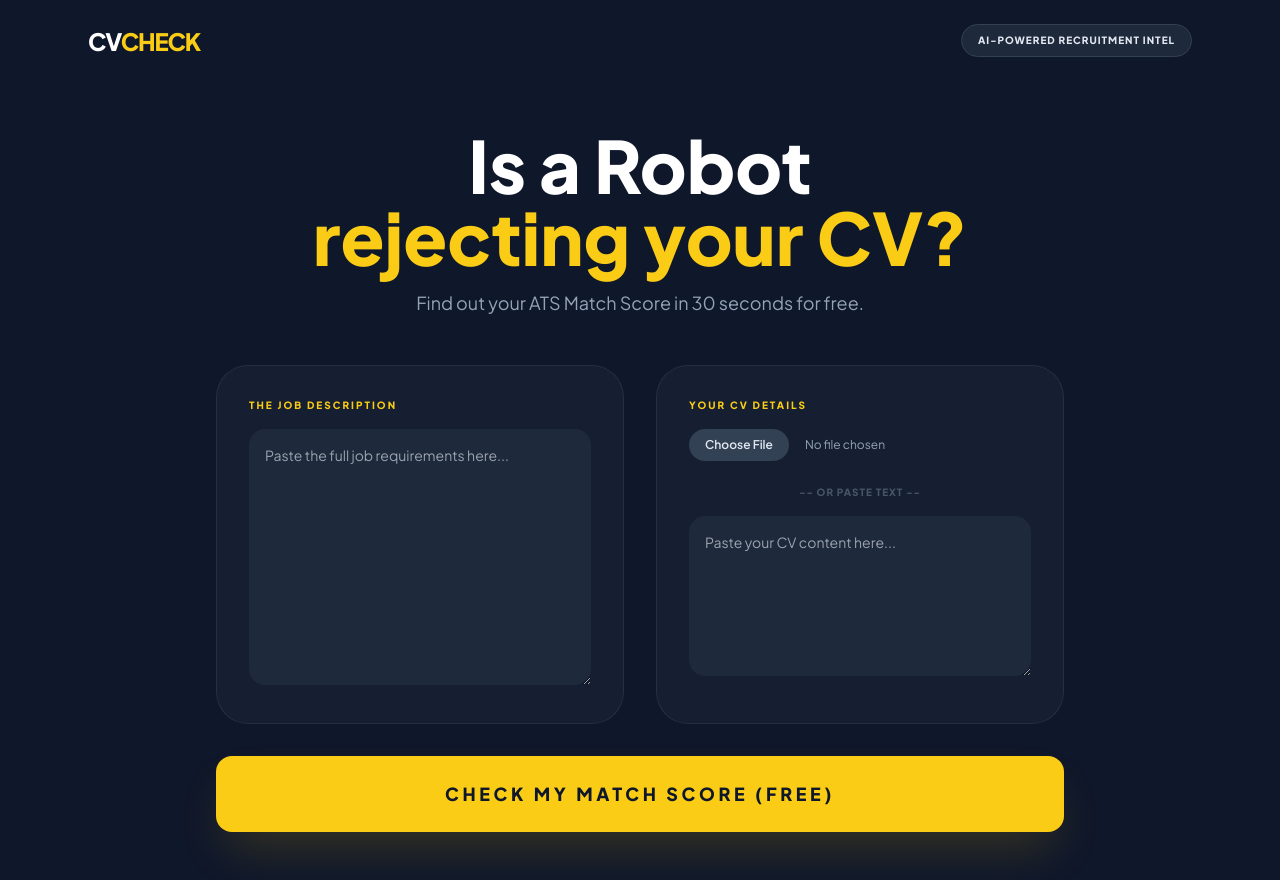
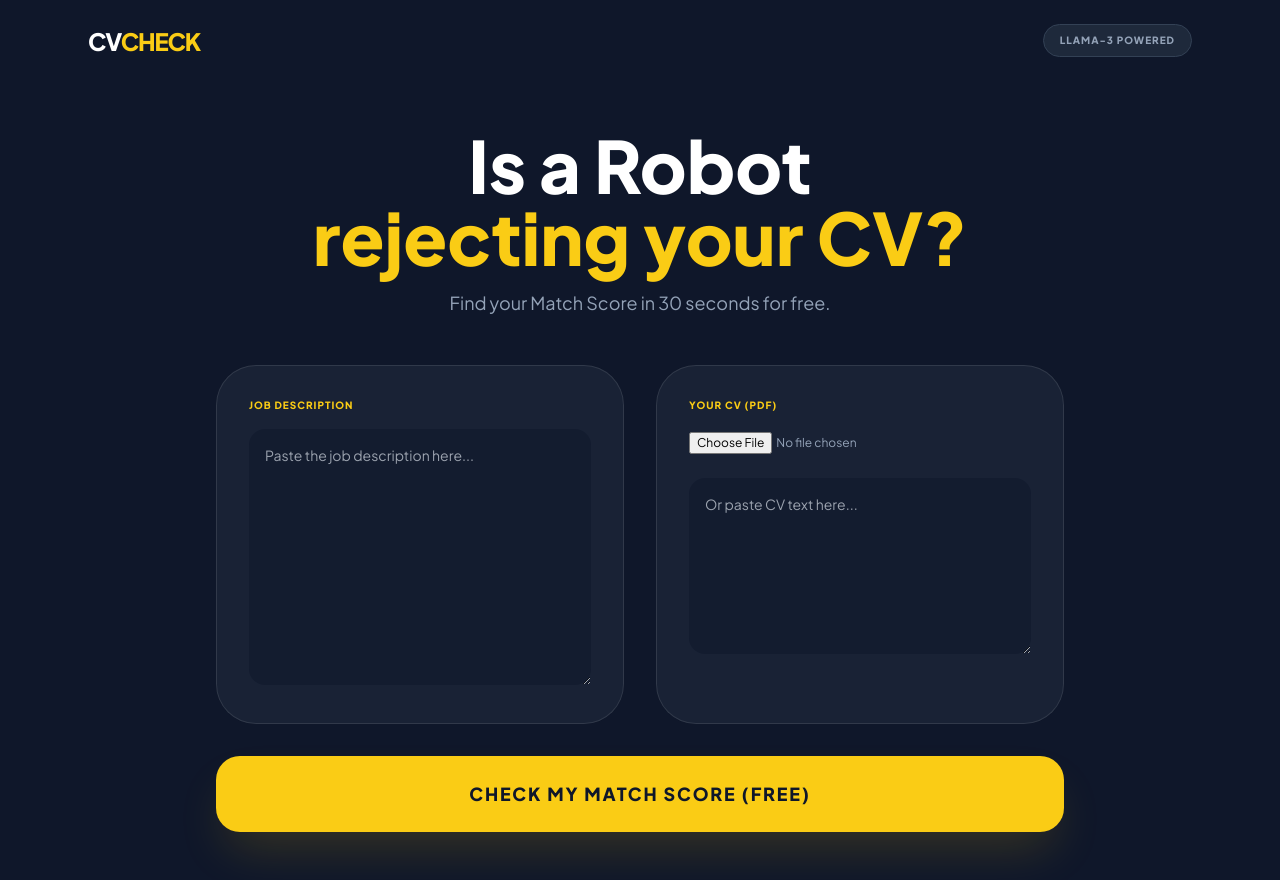
Before and after one commit to brendah-maker/cvcheck, a Flask app: page / in a window 1280 px wide. Run offline with Flask 3, Linux system fonts and the light colour scheme; some libraries are stand-ins or nearby versions.

Commit message:
Update index.html

```diff
--- a/templates/index.html
+++ b/templates/index.html
@@ -3,96 +3,93 @@
 <head>
     <meta charset="UTF-8">
     <meta name="viewport" content="width=device-width, initial-scale=1.0">
-    <title>CV Check | Stop Being Rejected</title>
+    <title>CV Check | Beat the Robot</title>
     <script src="https://cdn.tailwindcss.com"></script>
+    <!-- IntaSend SDK -->
+    <script src="https://unpkg.com/intasend-inlinejs-sdk@3.0.4/build/intasend-inline.js"></script>
     <link href="https://fonts.googleapis.com/css2?family=Plus+Jakarta+Sans:wght@400;600;800&display=swap" rel="stylesheet">
     <style>
         body { font-family: 'Plus Jakarta Sans', sans-serif; background-color: #0f172a; scroll-behavior: smooth; }
         .navy-bg { background-color: #0f172a; }
         .yellow-text { color: #facc15; }
         .yellow-bg { background-color: #facc15; }
-        .glass-card { background: rgba(30, 41, 59, 0.5); border: 1px solid rgba(51, 65, 85, 0.5); backdrop-filter: blur(10px); }
+        .glass { background: rgba(30, 41, 59, 0.7); backdrop-filter: blur(12px); border: 1px solid rgba(255,255,255,0.1); }
     </style>
 </head>
 <body class="text-slate-200">
 
     <nav class="max-w-6xl mx-auto p-6 flex justify-between items-center">
-        <h1 class="text-2xl font-extrabold tracking-tighter text-white">CV<span class="yellow-text">CHECK</span></h1>
-        <div class="hidden md:block text-[10px] font-black bg-slate-800 px-4 py-2 rounded-full border border-slate-700 uppercase tracking-widest">
-            AI-Powered Recruitment Intel
-        </div>
+        <h1 class="text-2xl font-extrabold tracking-tighter text-white uppercase">CV<span class="yellow-text">Check</span></h1>
+        <div class="text-[10px] font-black bg-slate-800 px-4 py-2 rounded-full border border-slate-700 tracking-widest text-slate-400">LLAMA-3 POWERED</div>
     </nav>
 
     <main class="max-w-4xl mx-auto px-6 py-12">
 
-        <!-- PHASE 1: LANDING -->
-        <div id="step-1" class="space-y-12 animate-in fade-in slide-in-from-bottom-4 duration-700">
+        <!-- PHASE 1: THE LANDING -->
+        <div id="step-1" class="space-y-12">
             <div class="text-center space-y-4">
-                <h2 class="text-5xl md:text-7xl font-black text-white leading-tight">
-                    Is a Robot <br> <span class="yellow-text">rejecting your CV?</span>
-                </h2>
-                <p class="text-slate-400 text-lg max-w-xl mx-auto">Find out your ATS Match Score in 30 seconds for free.</p>
+                <h2 class="text-5xl md:text-7xl font-black text-white leading-tight">Is a Robot <br> <span class="yellow-text">rejecting your CV?</span></h2>
+                <p class="text-slate-400 text-lg">Find your Match Score in 30 seconds for free.</p>
             </div>
 
             <form id="upload-form" class="grid md:grid-cols-2 gap-8">
-                <div class="glass-card p-8 rounded-[2rem]">
-                    <label class="block text-[10px] font-black yellow-text uppercase tracking-[0.2em] mb-4">The Job Description</label>
-                    <textarea name="jd_text" id="jd_text" placeholder="Paste the full job requirements here..." class="w-full p-4 bg-slate-800 border-none rounded-2xl h-64 text-white text-sm focus:ring-2 focus:ring-yellow-500"></textarea>
+                <div class="glass p-8 rounded-[2.5rem]">
+                    <label class="block text-[10px] font-black yellow-text uppercase tracking-widest mb-4">Job Description</label>
+                    <textarea name="jd_text" id="jd_text" placeholder="Paste the job description here..." class="w-full p-4 bg-slate-900/50 border-none rounded-2xl h-64 text-white text-sm focus:ring-2 focus:ring-yellow-500"></textarea>
                 </div>
 
-                <div class="glass-card p-8 rounded-[2rem]">
-                    <label class="block text-[10px] font-black yellow-text uppercase tracking-[0.2em] mb-4">Your CV Details</label>
-                    <input type="file" name="cv_file" id="cv_file" accept=".pdf" class="w-full text-xs text-slate-400 mb-6 file:mr-4 file:py-2 file:px-4 file:rounded-full file:border-0 file:text-xs file:font-semibold file:bg-slate-700 file:text-slate-200">
-                    <div class="text-center text-[10px] text-slate-600 font-bold mb-4 uppercase tracking-widest">-- OR PASTE TEXT --</div>
-                    <textarea name="cv_text" id="cv_text" placeholder="Paste your CV content here..." class="w-full p-4 bg-slate-800 border-none rounded-2xl h-40 text-white text-sm focus:ring-2 focus:ring-yellow-500"></textarea>
+                <div class="glass p-8 rounded-[2.5rem]">
+                    <label class="block text-[10px] font-black yellow-text uppercase tracking-widest mb-4">Your CV (PDF)</label>
+                    <input type="file" name="cv_file" id="cv_file" accept=".pdf" class="w-full text-xs text-slate-400 mb-6">
+                    <textarea name="cv_text" id="cv_text" placeholder="Or paste CV text here..." class="w-full p-4 bg-slate-900/50 border-none rounded-2xl h-44 text-white text-sm focus:ring-2 focus:ring-yellow-500"></textarea>
                 </div>
 
-                <button type="button" onclick="startAnalysis()" id="analyze-btn" class="md:col-span-2 w-full yellow-bg text-slate-900 font-black py-6 rounded-2xl uppercase tracking-[0.2em] text-lg shadow-2xl shadow-yellow-500/20 hover:scale-[1.01] active:scale-95 transition-all">
+                <button type="button" onclick="startAnalysis()" id="analyze-btn" class="md:col-span-2 w-full yellow-bg text-slate-900 font-black py-6 rounded-3xl uppercase tracking-widest text-lg shadow-2xl shadow-yellow-500/20 hover:scale-[1.01] transition-all">
                     Check My Match Score (FREE)
                 </button>
             </form>
         </div>
 
-        <!-- PHASE 2: LOADING -->
-        <div id="loading-screen" class="hidden text-center py-24 space-y-8 animate-in fade-in duration-500">
-            <div class="inline-block animate-spin w-20 h-20 border-[6px] border-yellow-500 border-t-transparent rounded-full"></div>
-            <p id="loading-text" class="text-xl font-black yellow-text uppercase tracking-widest animate-pulse">Analyzing Requirements...</p>
+        <!-- PHASE 2: LOADING SCREEN -->
+        <div id="loading-screen" class="hidden text-center py-20 space-y-8 animate-pulse">
+            <div class="inline-block w-20 h-20 border-8 border-yellow-500 border-t-transparent rounded-full animate-spin"></div>
+            <p id="loading-text" class="text-xl font-black yellow-text uppercase tracking-widest">Analyzing Requirements...</p>
         </div>
 
-        <!-- PHASE 2/3: TEASER & UPSELL -->
+        <!-- PHASE 3: THE TEASER & UPSELL -->
         <div id="step-2" class="hidden animate-in zoom-in duration-500">
-            <div class="bg-white rounded-[3rem] overflow-hidden shadow-2xl">
-                <div class="navy-bg p-12 text-center border-b border-slate-800">
+            <div class="bg-white rounded-[3.5rem] overflow-hidden shadow-2xl">
+                <div class="navy-bg p-16 text-center">
                     <p class="text-[10px] font-black yellow-text uppercase tracking-widest mb-4">ATS Match Score</p>
                     <h3 id="score" class="text-9xl font-black text-white tracking-tighter">0%</h3>
                     <p id="verdict" class="text-slate-400 mt-6 italic text-lg"></p>
                 </div>
 
-                <div class="p-8 bg-white space-y-8">
+                <div class="p-10 bg-white space-y-8">
                     <div class="grid grid-cols-2 gap-4">
-                        <div class="bg-red-50 p-6 rounded-3xl text-center border border-red-100">
+                        <div class="bg-red-50 p-8 rounded-[2rem] text-center border border-red-100">
                             <p id="k-count" class="text-4xl font-black text-red-600">0</p>
                             <p class="text-[10px] font-bold text-slate-400 uppercase tracking-widest">Critical Gaps</p>
                         </div>
-                        <div class="bg-orange-50 p-6 rounded-3xl text-center border border-orange-100">
+                        <div class="bg-orange-50 p-8 rounded-[2rem] text-center border border-orange-100">
                             <p id="e-count" class="text-4xl font-black text-orange-600">0</p>
                             <p class="text-[10px] font-bold text-slate-400 uppercase tracking-widest">Format Errors</p>
                         </div>
                     </div>
 
-                    <div class="bg-slate-900 p-8 rounded-[2.5rem] space-y-6">
-                        <p class="text-white text-center font-bold">Recruiters spend 6 seconds per CV. You are being filtered out.</p>
-                        <div class="grid md:grid-cols-2 gap-4">
-                            <button onclick="pay(20, 'Diagnostic')" class="p-6 border-2 border-slate-700 rounded-3xl text-left hover:border-yellow-500 transition-all">
-                                <b class="block text-white text-lg">Diagnostic</b>
-                                <span class="text-slate-400 text-[10px] uppercase font-bold tracking-tighter">See Missing Keywords</span>
-                                <b class="block mt-4 text-xl yellow-text">Ksh 20</b>
+                    <div class="bg-slate-900 p-10 rounded-[3rem] space-y-6">
+                        <p class="text-white text-center font-bold">Only candidates with 80%+ scores usually get called. Fix yours now.</p>
+                        <div class="grid md:grid-cols-2 gap-6">
+                            <button onclick="handlePayment(20, 'Diagnostic')" class="p-8 border-2 border-slate-700 rounded-3xl text-left hover:border-yellow-500 transition-all group">
+                                <b class="block text-white text-xl">Diagnostic</b>
+                                <span class="text-slate-400 text-xs">Reveal all missing keywords.</span>
+                                <b class="block mt-4 text-2xl yellow-text">Ksh 20</b>
                             </button>
-                            <button onclick="pay(60, 'Pro Bundle')" class="p-6 border-2 border-yellow-500 rounded-3xl text-left bg-yellow-500/5 hover:bg-yellow-500/10 transition-all relative">
-                                <span class="absolute -top-3 right-4 bg-yellow-500 text-navy-bg text-[8px] font-black px-2 py-1 rounded">BEST VALUE</span>
-                                <b class="block text-white text-lg">Pro Bundle</b>
-                                <span class="text-slate-400 text-[10px] uppercase font-bold">Full CV & Cover Letter</span>
-                                <b class="block mt-4 text-xl yellow-text">Ksh 60</b>
+                            <button onclick="handlePayment(60, 'Pro Bundle')" class="p-8 border-2 border-yellow-500 rounded-3xl text-left bg-yellow-500/5 hover:bg-yellow-500/10 transition-all relative">
+                                <span class="absolute -top-3 right-6 bg-yellow-500 text-navy-bg text-[10px] font-black px-3 py-1 rounded-full uppercase">Best Choice</span>
+                                <b class="block text-white text-xl">Pro Bundle</b>
+                                <span class="text-slate-400 text-xs">AI CV, Cover Letter & Prep.</span>
+                                <b class="block mt-4 text-2xl yellow-text">Ksh 60</b>
                             </button>
                         </div>
                     </div>
@@ -101,9 +98,9 @@
         </div>
 
         <!-- PHASE 4: FINAL DELIVERY -->
-        <div id="final-report" class="hidden mt-12 space-y-6 pb-24 animate-in slide-in-from-bottom-10 duration-1000">
-            <div class="glass-card p-10 rounded-[3rem] shadow-2xl" id="report-content"></div>
-            <button onclick="location.reload()" class="w-full py-4 text-slate-500 font-bold uppercase text-[10px] tracking-widest">Check Another Job</button>
+        <div id="final-report" class="hidden mt-12 space-y-6 pb-24">
+            <div class="glass p-10 rounded-[3rem] shadow-2xl" id="report-content"></div>
+            <button onclick="location.reload()" class="w-full py-4 text-slate-500 font-bold uppercase text-[10px] tracking-widest">Analyze Another Job</button>
         </div>
 
     </main>
@@ -115,23 +112,20 @@
             rawJD = document.getElementById('jd_text').value;
             rawCV = document.getElementById('cv_text').value;
 
-            if(!rawJD) { alert("Paste Job Description"); return; }
+            if(!rawJD) { alert("Please paste the Job Description"); return; }
 
             document.getElementById('step-1').classList.add('hidden');
             document.getElementById('loading-screen').classList.remove('hidden');
 
-            const statusText = document.getElementById('loading-text');
-            const messages = ["Analyzing Requirements...", "Scanning CV Keywords...", "Checking Formatting...", "Calculating Score..."];
-            let m = 0;
-            const interval = setInterval(() => {
-                statusText.innerText = messages[m % messages.length];
-                m++;
-            }, 1000);
+            const loader = document.getElementById('loading-text');
+            const msgs = ["Analyzing Requirements...", "Scanning CV Keywords...", "Checking ATS Compatibility...", "Finalizing Score..."];
+            let i = 0;
+            const interval = setInterval(() => { loader.innerText = msgs[i % msgs.length]; i++; }, 1000);
 
-            handleAnalysis(interval);
+            processAnalysis(interval);
         }
 
-        async function handleAnalysis(interval) {
+        async function processAnalysis(interval) {
             const formData = new FormData(document.getElementById('upload-form'));
             try {
                 const res = await fetch('/analyze', { method: 'POST', body: formData });
@@ -144,19 +138,32 @@
                     document.getElementById('score').innerText = (data.score || 0) + "%";
                     document.getElementById('k-count').innerText = data.missing_count || 0;
                     document.getElementById('e-count').innerText = data.errors || 0;
-                    document.getElementById('verdict').innerText = data.verdict || "Low visibility.";
+                    document.getElementById('verdict').innerText = data.verdict || "Low Visibility";
                 }, 4000);
-            } catch (e) { alert("Error connecting."); location.reload(); }
+            } catch (e) { alert("AI Error. Refreshing..."); location.reload(); }
         }
 
-        async function pay(amount, packName) {
-            const phone = prompt(`Enter M-Pesa Number for ${packName} (Ksh ${amount}):`, "07...");
-            if(!phone) return;
+        function handlePayment(amount, packName) {
+            // Initialize Intasend Inline
+            const intasend = new window.IntaSend({
+                public_key: "YOUR_INTASEND_PUBLIC_KEY", // Get from intasend.com
+                live: false // Set to true when ready
+            });
 
-            alert("STK Push Sent. Enter PIN to unlock documents.");
+            intasend.on("COMPLETE", (results) => {
+                unlockResults(amount, packName);
+            })
+            .on("FAILED", () => alert("Payment failed. Try again."))
+            .run({
+                amount: amount,
+                currency: "KES",
+                label: `CV Check: ${packName}`,
+                email: "customer@cvcheck.co.ke"
+            });
+        }
 
-            document.getElementById('step-2').classList.add('opacity-30', 'pointer-events-none');
-
+        async function unlockResults(amount, packName) {
+            document.getElementById('step-2').classList.add('opacity-20', 'pointer-events-none');
             try {
                 const res = await fetch('/generate-docs', {
                     method: 'POST',
@@ -166,21 +173,23 @@
                 const data = await res.json();
 
                 document.getElementById('final-report').classList.remove('hidden');
-                let html = `<h4 class="text-2xl font-black text-white mb-8 uppercase">${packName} Results</h4>`;
+                let html = `<h4 class="text-3xl font-black text-white mb-10 uppercase tracking-tighter">${packName} Results</h4>`;
 
-                html += `<div class="p-8 bg-slate-800/50 rounded-3xl border border-slate-700 mb-6">
-                    <b class="yellow-text text-[10px] uppercase block mb-4">Critical Missing Keywords</b>
-                    <p class="text-white text-xl font-bold">${data.keywords.join(" • ")}</p>
+                // Keywords (Unlocked for both tiers)
+                html += `<div class="p-8 bg-slate-800 rounded-3xl border border-slate-700 mb-6">
+                    <b class="yellow-text text-[10px] uppercase block mb-4 tracking-widest">Critical Missing Keywords</b>
+                    <p class="text-white text-2xl font-bold leading-relaxed">${data.keywords.join(" • ")}</p>
                 </div>`;
 
-                if(amount === 60) {
+                // Summary & Cover Letter (Unlocked for Pro Bundle only)
+                if(amount >= 60) {
                     html += `
-                    <div class="p-8 bg-slate-800/50 rounded-3xl border border-slate-700 mb-6">
-                        <b class="yellow-text text-[10px] uppercase block mb-4">AI Optimized Summary</b>
+                    <div class="p-8 bg-slate-800 rounded-3xl border border-slate-700 mb-6">
+                        <b class="yellow-text text-[10px] uppercase block mb-4 tracking-widest">AI Optimized Professional Summary</b>
                         <p class="text-slate-300 leading-relaxed">${data.summary}</p>
                     </div>
-                    <div class="p-10 bg-white rounded-[2rem] text-slate-900">
-                        <b class="text-blue-600 text-[10px] uppercase font-black block mb-6">Professional Cover Letter</b>
+                    <div class="p-10 bg-white rounded-[2.5rem] text-slate-900 shadow-xl">
+                        <b class="text-blue-600 text-[10px] uppercase font-black block mb-6 tracking-widest">Tailored Cover Letter</b>
                         <pre class="whitespace-pre-wrap font-sans text-sm leading-relaxed">${data.cover_letter}</pre>
                     </div>`;
                 }
```
